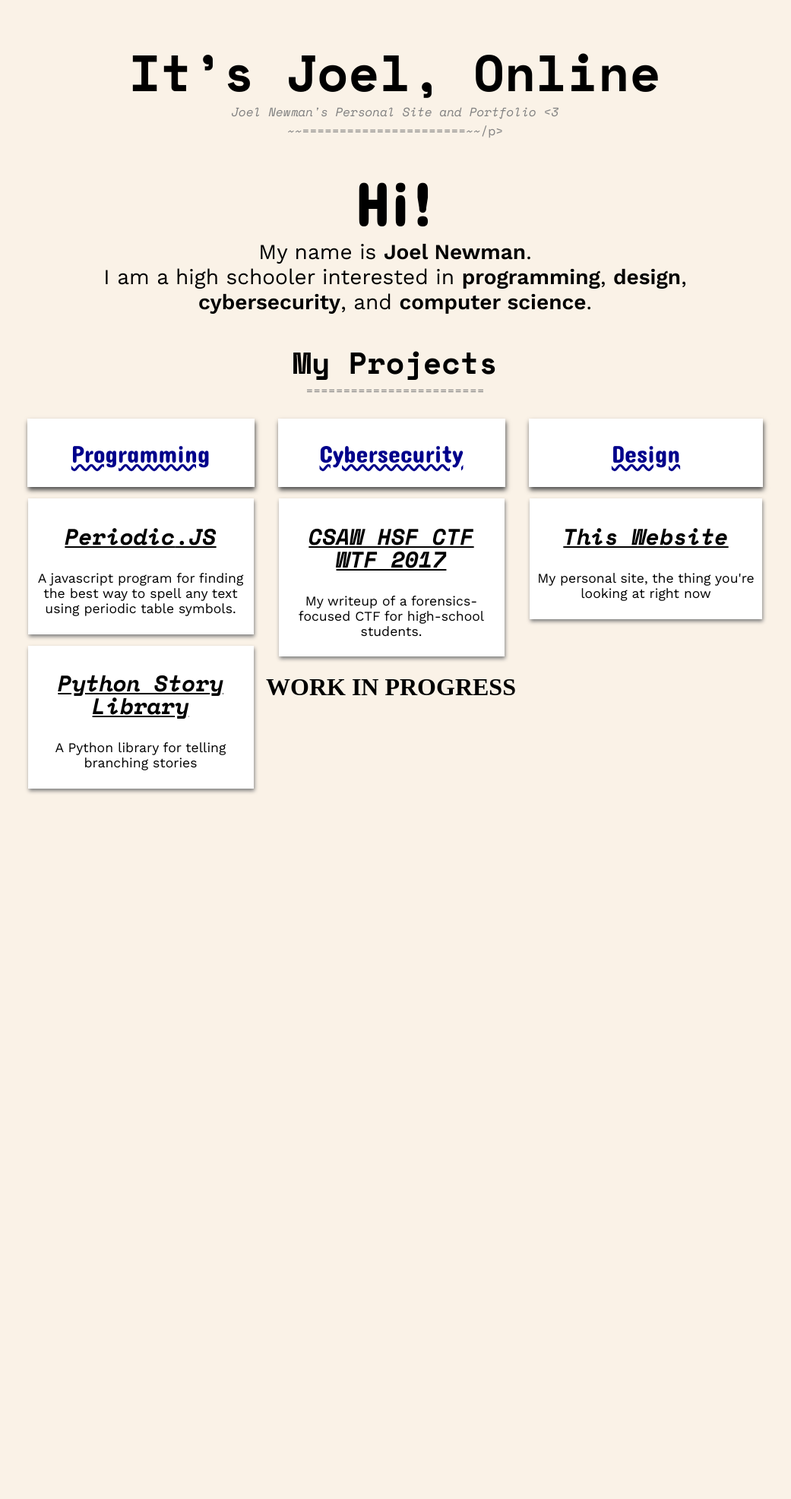
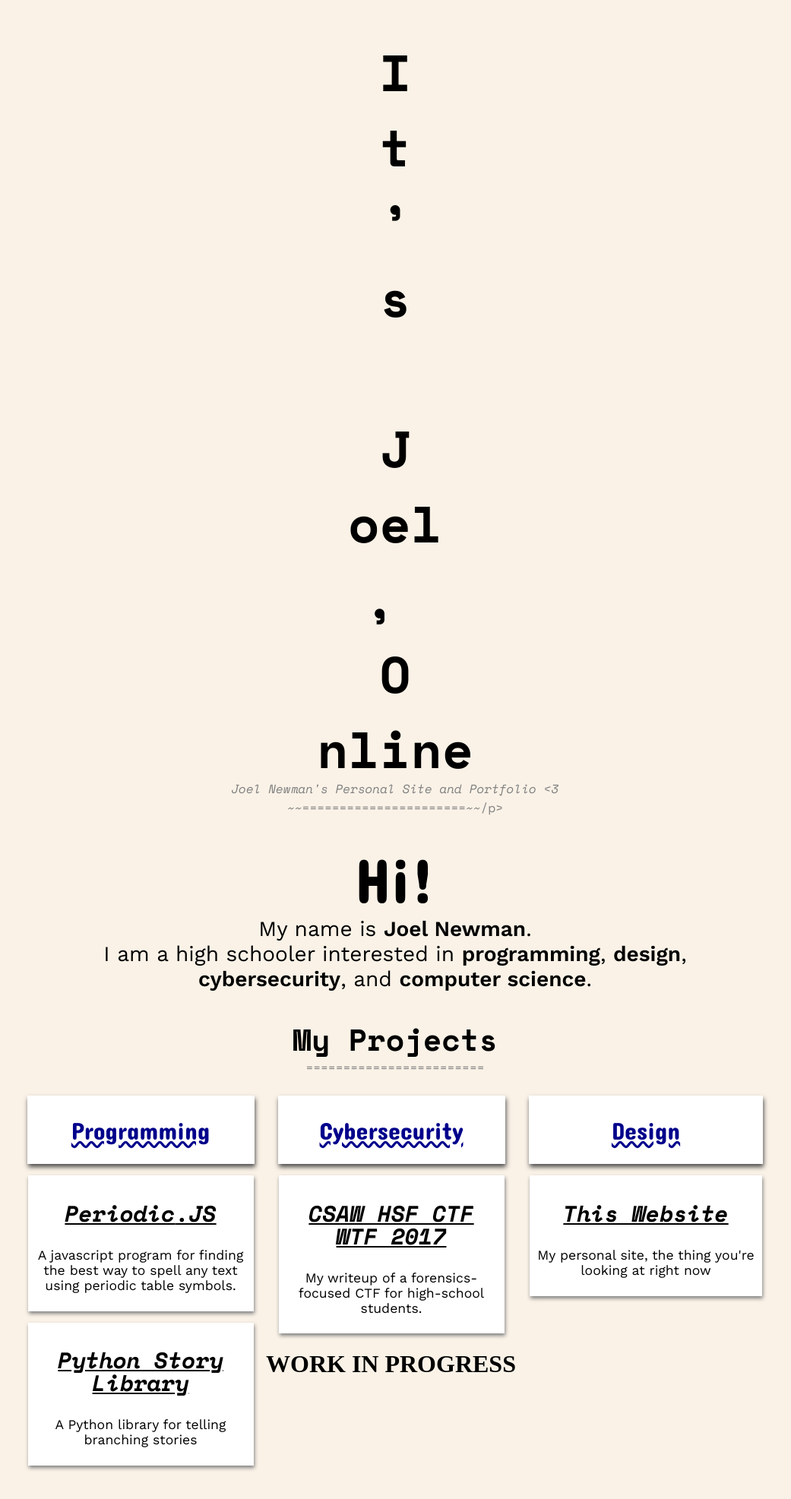
Before and after one commit to itsjoel/itsjoel.github.io, a Jekyll site: the page built from index.md, in a window 1280 px wide. Shown: the whole page at 76% size, without its empty margins (120-1161 px from the left). Built offline with Jekyll 4.4.1, drawn with Linux system fonts in a browser that asks for light colours; before the commit the page ends 1082 px from its top, so only the background shows below that.

Commit message:
Revert "probably gonna delete this so no one sees this commit history"
This reverts commit fc2788f6e67a75c0e54d35b702333941d1b243c3.

```diff
--- a/assets/style/home.scss
+++ b/assets/style/home.scss
@@ -21,7 +21,7 @@ $background_color_2: transparent;
 	}
 	100% {
 /*font-size: initial;*/
-        width: auto;
+        width: 100%;
         font-size: 100%;
 		transform: scale(1, 1);
 		opacity: 1;
```
